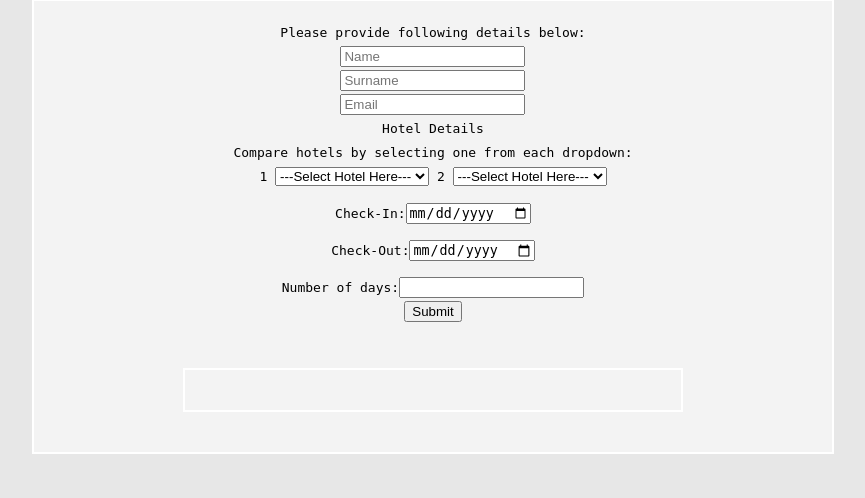
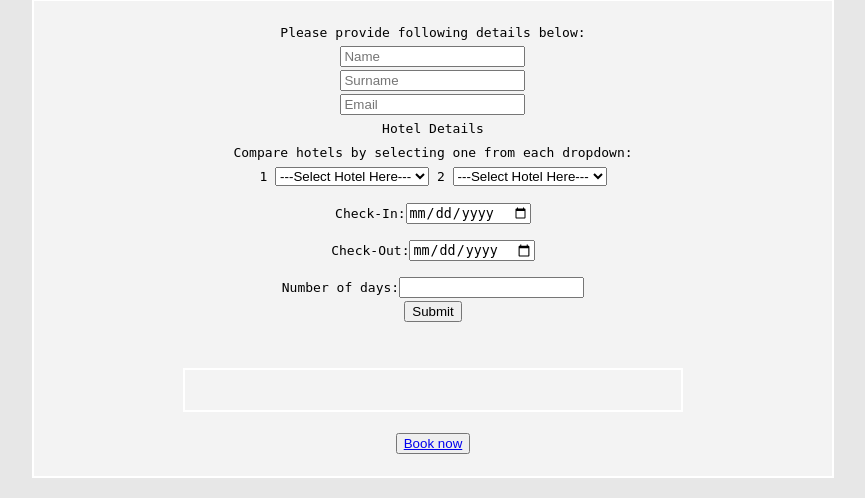
Before and after one commit to LeeLeibrandt/hotelbooking, a PHP site: page / in a window 1280 px wide. Shown: the part 308-806 px from the top of the page, without its empty margins (207-1072 px from the left). Before the commit the page ends 762 px from the top, so only its background shows below. Run offline with PHP 8.4, Linux system fonts and the light colour scheme.

Commit message:
hotel details outputs

```diff
--- a/class.php
+++ b/class.php
@@ -3,7 +3,7 @@
         //user input details on submit
         if(isset($_POST['name']) && isset($_POST['surname']) && isset($_POST['email']))
         {
-            //declare variables
+            //declare global variables
             $name = $_POST['name'];
             $surname = $_POST['surname'];
             $email = $_POST['email'];
--- a/index.php
+++ b/index.php
@@ -100,10 +100,10 @@
           $hotel -> checkout = $_POST['dropoff_date'];
           $hotel -> numberdays = $_POST['numdays'];
           //$hotel -> totalprice = $totalprice;
-          $hotel -> pool = 'true';
-          $hotel -> bar = 'true';
-          $hotel -> spa = 'true';
-          $hotel -> kidfriendly = 'true';
+          $hotel -> pool = 'Yes';
+          $hotel -> bar = 'Yes';
+          $hotel -> spa = 'Yes';
+          $hotel -> kidfriendly = 'Yes';
 
           $hotel -> print_hotel();
         }
@@ -118,10 +118,10 @@
           $hotel -> checkout = $_POST['dropoff_date'];
           $hotel -> numberdays = $_POST['numdays'];
          // $hotel -> totalprice = $totalprice;
-          $hotel -> pool = 'true';
-          $hotel -> bar = 'false';
-          $hotel -> spa = 'false';
-          $hotel -> kidfriendly = 'true';
+          $hotel -> pool = 'Yes';
+          $hotel -> bar = 'No';
+          $hotel -> spa = 'No';
+          $hotel -> kidfriendly = 'YesYes';
 
           $hotel -> print_hotel();
         }
@@ -130,6 +130,7 @@
         $totalprice;
 
         $totalprice = $numberdays * $hotel->price;
+        echo "<br />";
         echo "<font size = '5px'>Total price: R".$totalprice."</font size>";
       echo "</div>";
 
@@ -146,10 +147,10 @@
             $hotel -> checkout = $_POST['dropoff_date'];
             $hotel -> numberdays = $_POST['numdays'];
             //$hotel -> totalprice = $totalprice;
-            $hotel -> pool = 'true';
-            $hotel -> bar = 'true';
-            $hotel -> spa = 'true';
-            $hotel -> kidfriendly = 'true';
+            $hotel -> pool = 'Yes';
+            $hotel -> bar = 'Yes';
+            $hotel -> spa = 'Yes';
+            $hotel -> kidfriendly = 'Yes';
 
             $hotel -> print_hotel();
           }
@@ -164,10 +165,10 @@
             $hotel -> checkout = $_POST['dropoff_date'];
             $hotel -> numberdays = $_POST['numdays'];
             //$hotel -> totalprice = $totalprice;
-            $hotel -> pool = 'true';
-            $hotel -> bar = 'false';
-            $hotel -> spa = 'false';
-            $hotel -> kidfriendly = 'true';
+            $hotel -> pool = 'Yes';
+            $hotel -> bar = 'No';
+            $hotel -> spa = 'No';
+            $hotel -> kidfriendly = 'Yes';
 
             $hotel -> print_hotel();
           }
@@ -177,11 +178,14 @@
           $totalprice;
 
           $totalprice = $numberdays * $hotel->price;
+          echo "<br />";
           echo "<font size = '5px'>Total price: R".$totalprice."</font size>";
 
         echo "</div>";
       }
-
+    ?>
+    <?php
+     echo "<button><a href='booking.php'>Book now</a></button>";
     ?>
     </center>
 
```
Also changed, not shown: booking.php (added, +17 -0 lines).
